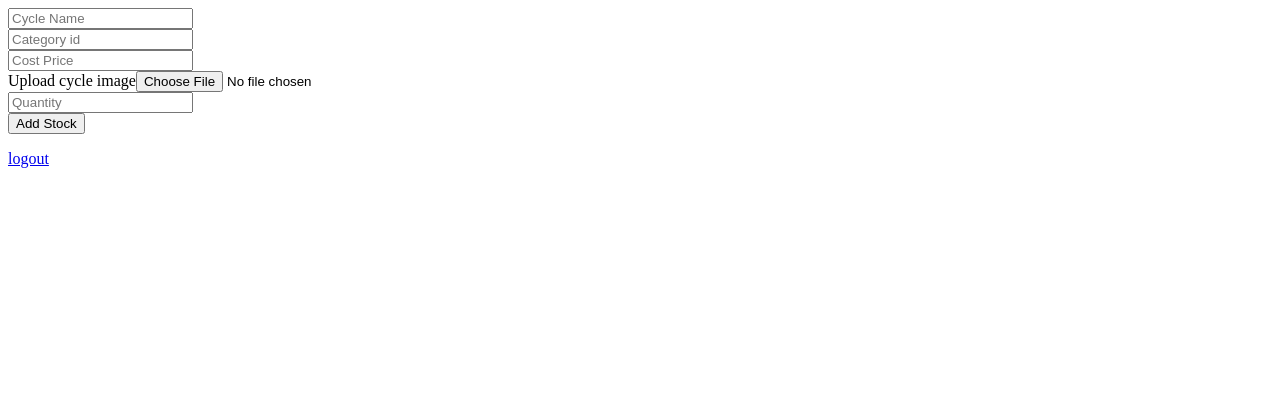
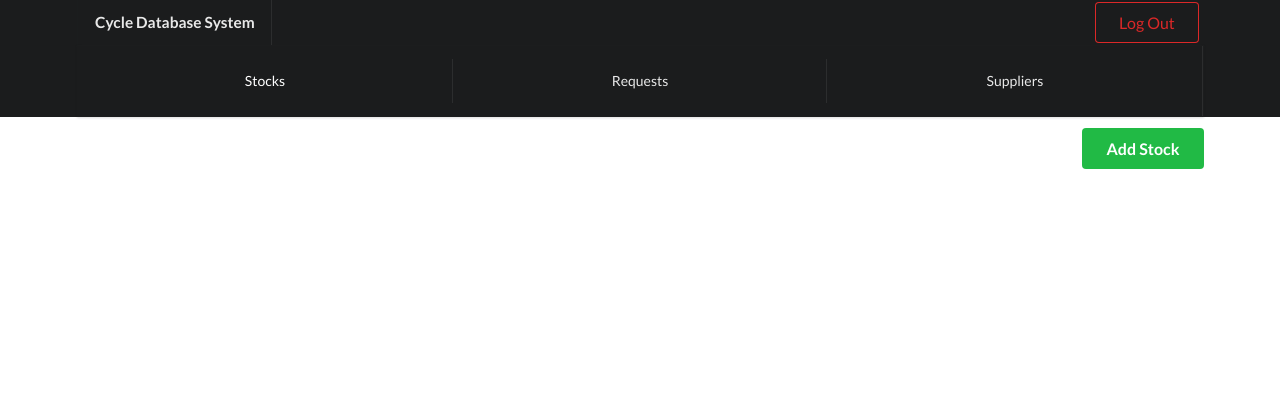
Before and after one commit to vkhand/Cycle-Marketing-System, a Flask app: page /addStock in a window 1280 px wide. Shown: the top 420 px of the page. Before the commit the page ends 168 px from the top, so only its background shows below. Run offline with Flask 2, Linux system fonts and the light colour scheme.

Commit message:
Add files via upload

```diff
--- /dev/null
+++ b/static/addStock.css
@@ -0,0 +1,3 @@
+#body {
+  margin-top: 10%;
+}
--- /dev/null
+++ b/static/dummy.css
@@ -0,0 +1,3 @@
+#body {
+  margin-top: 5%;
+}
--- a/templates/addStock.html
+++ b/templates/addStock.html
@@ -1,10 +1,43 @@
-<form action="/addStock" method="POST">
-    <input type="text" name="cycle_name" placeholder="Cycle Name"><br>
-    <input type="text" name="cat_id" placeholder="Category id"><br>
-    <input type="number" name="cost_price" placeholder="Cost Price"><br>
-    Upload cycle image<input type="file" name="image" placeholder="browse"><br>
-    <input type="number" name="quantity" placeholder="Quantity"><br>
-    <input type="submit" value="Add Stock">
-  </form>
+<html>
 
-  <a href='/login'>logout</a>
+<head>
+    <link rel="stylesheet" href="https://cdnjs.cloudflare.com/ajax/libs/semantic-ui/2.4.1/semantic.min.css">
+    <link rel="stylesheet" href="../static/addStock.css">
+    <script src="https://ajax.googleapis.com/ajax/libs/jquery/3.3.1/jquery.min.js"></script>
+</head>
+</head>
+
+<body>
+  <div class="ui top fixed inverted menu" style="display: block;">
+      <div class="ui container" style="font-size: 1.1rem;">
+          <a href="/login" class="header item">Cycle Database System</a>
+          <a href="/login" style="margin-left: 73%;">
+          <button class="ui red basic large button" style="margin-top: 2px; margin-bottom:2px; ">Log Out</button>
+        </a>
+
+      </div>
+      <div class="ui container ">
+          <div class="ui three item menu ">
+              <a class="active item " href="/allStock?cat=boys">Stocks</a>
+              <a class="item " href="/allStock?cat=girls">Requests</a>
+              <!-- <a class="item ">Unisex</a> -->
+              <a class="item " href="/allStock?cat=kids">Suppliers</a>
+          </div>
+      </div>
+    </div>
+    <!-- BODY -->
+    <div id="body">
+
+
+    <div class="ui container">
+     <a href="/dummy">
+      <button class="ui right floated green large button" type="submit">Add Stock</button>
+    </a>
+    </div>
+  </div>
+      <script src="https://cdnjs.cloudflare.com/ajax/libs/semantic-ui/2.4.1/semantic.min.js "></script>
+    <script>
+        $(".ui.dropdown").dropdown();
+    </script>
+  </body>
+  </html>
--- a/templates/login.html
+++ b/templates/login.html
@@ -1,4 +1,3 @@
-<<<<<<< HEAD
 <html>
 
 <head>
@@ -60,7 +59,6 @@
 </body>
 
 </html>
-=======
 <form action="/login" method="POST">
     <input type="username" name="username" placeholder="Username">
     <input type="password" name="password" placeholder="Password">
@@ -69,4 +67,3 @@
 
   <a href='/signup'>sign up</a><br>
   <a href='/adminLogin'>Admin</a>
->>>>>>> 63c60bda59ed6c5c52574659b0ae087f860d47bc
```
Also changed, not shown: templates/dummy.html (added, +60 -0 lines).
